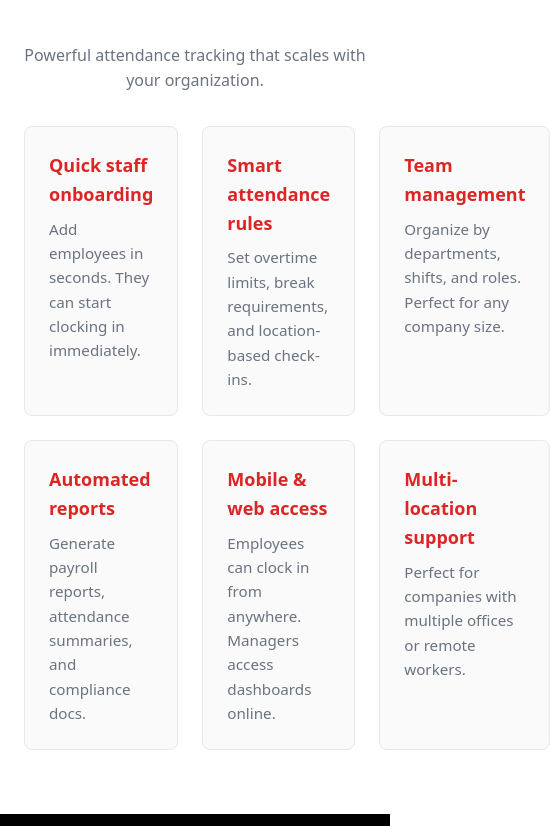
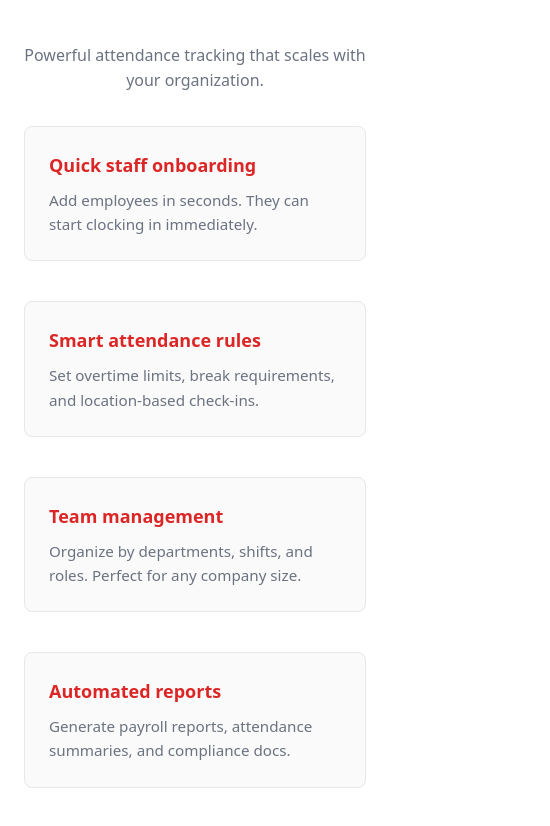
Before and after one commit to TobeOf17/portfolio-project, a React (Vite) app: page /project/folio in a window 390 px wide. Shown: the part 2226-3052 px from the top of the page, 550 px wide, since content can reach past the window. Built offline with nearby package versions, Linux system fonts and the light colour scheme.

Commit message:
Features card fix

```diff
--- a/src/index.css
+++ b/src/index.css
@@ -345,9 +345,10 @@ a:hover { color: var(--color-brand-hover); }
   .project-section-reverse .project-text { order: 1; }
   .project-section-reverse .project-image-container { order: 2; }
   .features-grid { grid-template-columns: 1fr; }
-  .features-grid-full { grid-template-columns: 1fr; }
+  .features-grid-full { grid-template-columns: 1fr !important; }
   .tech-section { grid-template-columns: 1fr; }
   .tech-section-dark { padding: 3rem 1rem; }
+  .feature-card { margin-bottom: 1rem; }
 }
 
 /* Project Detail Page */
```
